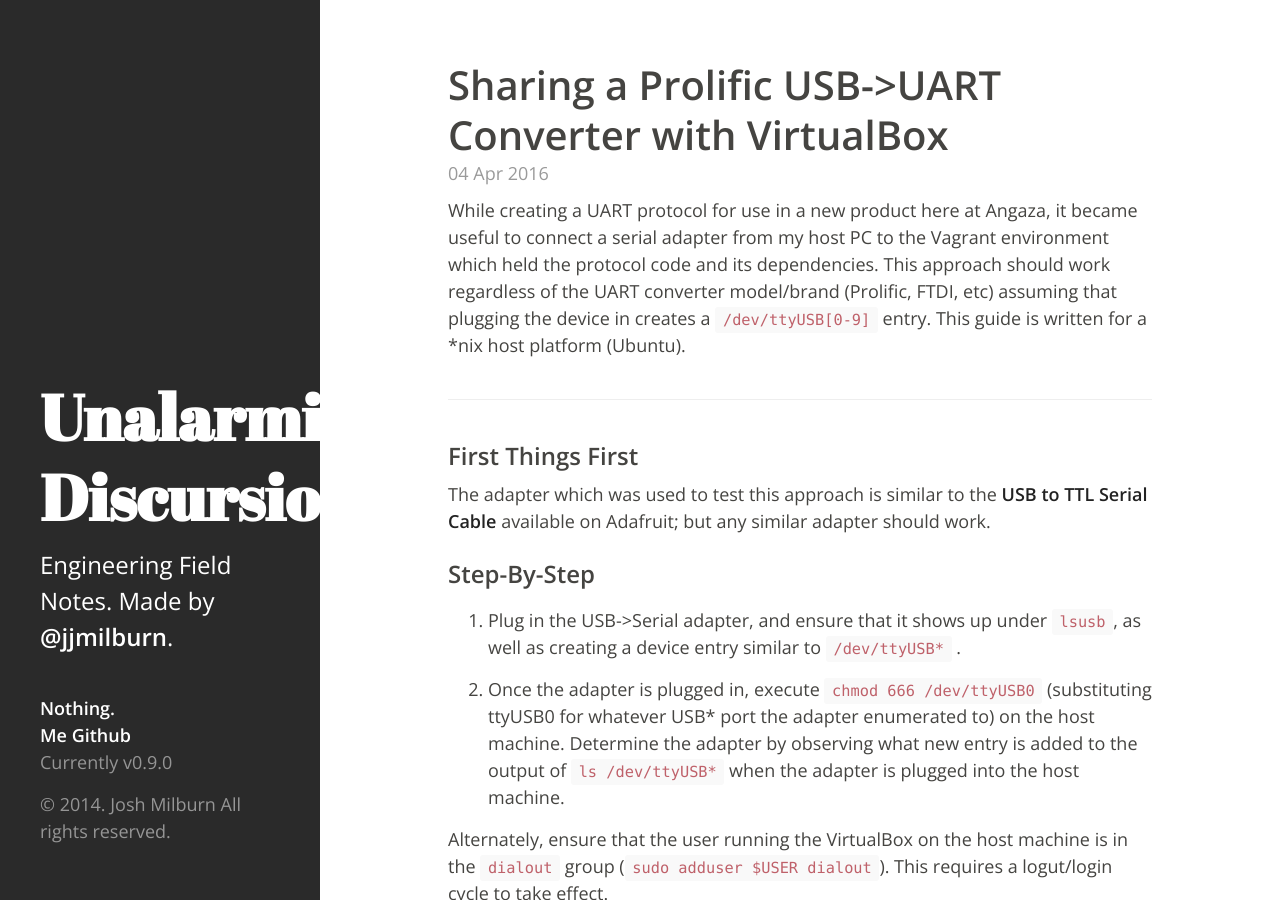
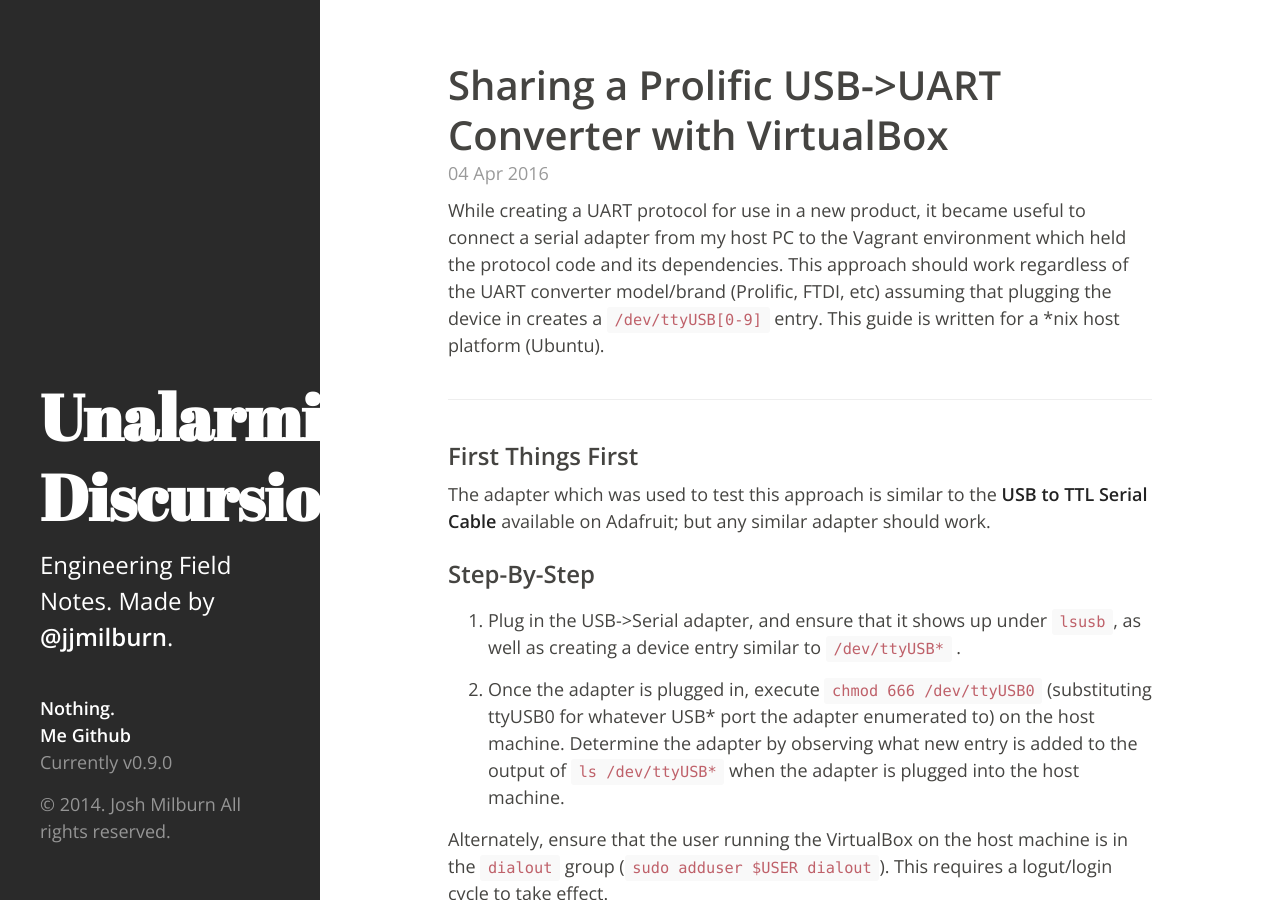
Before and after one commit to jjmilburn/jjmilburn.github.io, a Jekyll site: the page built from _posts/2016-04-04-ttyUSB-to-vagrant-virtualbox.md, in a window 1280 px wide and 900 px high. Built offline with Jekyll 4.4.1, drawn with Linux system fonts in a browser that asks for light colours; Markdown is read by kramdown in place of the engine named in the settings.

Commit message:
Remove reference (unnecessary)

```diff
--- a/_posts/2016-04-04-ttyUSB-to-vagrant-virtualbox.md
+++ b/_posts/2016-04-04-ttyUSB-to-vagrant-virtualbox.md
@@ -3,7 +3,7 @@ layout: post
 title: Sharing a Prolific USB->UART Converter with VirtualBox
 ---
 
-While creating a UART protocol for use in a new product here at Angaza, it
+While creating a UART protocol for use in a new product, it
 became useful to connect a serial adapter from my host PC to the Vagrant
 environment which held the protocol code and its dependencies.  This approach
 should work regardless of the UART converter model/brand (Prolific, FTDI, etc)
```
